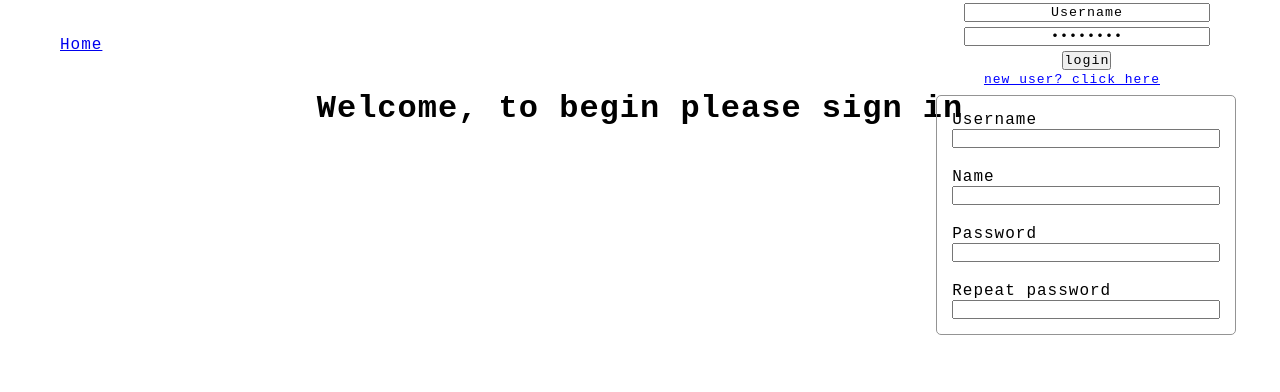
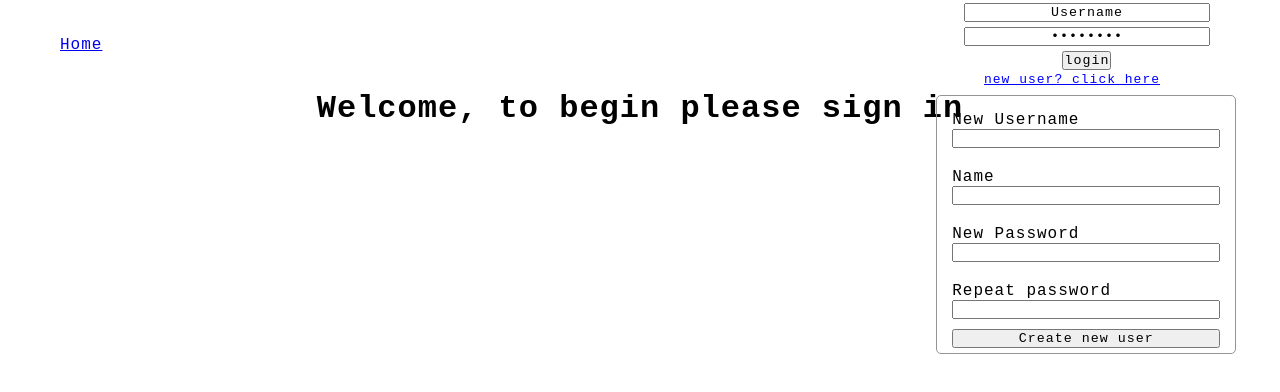
Before and after one commit to flportilla/todo-app, a React (Create React App) app: page / in a window 1280 px wide. Both pictures are taken after a click on the button "new user? click here". Shown: the top 392 px of the page. Built offline with nearby package versions, Linux system fonts and the light colour scheme.

Commit message:
Change logged info into it's own component

```diff
--- a/src/App.js
+++ b/src/App.js
@@ -8,7 +8,7 @@ import loginService from './services/login'
 import './style/header.css'
 import Notification from './components/Notification';
 import Welcome from './components/Welcome';
-import NewUser from './components/NewUser';
+import LoggedInfo from './components/LoggedInfo';
 
 function App() {
   const [searchValue, setSearchValue] = useState('')
@@ -169,14 +169,13 @@ function App() {
               password={password}
               setPassword={setPassword}
               handleLogin={handleLogin} />
-            : <>
-              <div className='logged_info'
-              >
-                <span>Welcome</span>
-                <span>{user.name}</span>
-                <button onClick={handleLogOut}>Logout</button>
-                <span >---</span>
-              </div>
+            :
+            <>
+              <LoggedInfo
+                userName={user.name}
+                handleLogOut={handleLogOut}
+              />
+
             </>
         }
       </div>
--- /dev/null
+++ b/src/components/LoggedInfo.js
@@ -0,0 +1,18 @@
+import React from 'react'
+import "../style/login.css"
+
+const LoggedInfo = ({ userName, handleLogOut }) => {
+  return (
+    <>
+      <div className='logged_info'
+      >
+        <span>Welcome</span>
+        <span>{userName}</span>
+        <button onClick={handleLogOut}>Logout</button>
+        <span >---</span>
+      </div>
+    </>
+  )
+}
+
+export default LoggedInfo
--- a/src/components/Login.js
+++ b/src/components/Login.js
@@ -38,7 +38,8 @@ const Login = ({ handleLogin, username, password, setUsername, setPassword }) =>
           type='button'
           className='display_newUser_form'
           onClick={handleDisplayForm}
-        >new user? click here</button>
+        >
+          new user? click here</button>
         <NewUser isDisplayed={isDisplayed} />
       </div>
     </div>
--- a/src/components/NewUser.js
+++ b/src/components/NewUser.js
@@ -6,7 +6,7 @@ const NewUser = ({ isDisplayed }) => {
     <div className={isDisplayed ? 'new_user_form_container' : 'new_user_form_container hide'}>
       <form className='new_user_form'>
         <label htmlFor='username'>
-          Username
+          New Username
         </label>
         <input
           name='username'
@@ -26,7 +26,7 @@ const NewUser = ({ isDisplayed }) => {
           required
         />
         <label htmlFor='password'>
-          Password
+          New Password
         </label>
         <input
           name='password'
@@ -40,11 +40,14 @@ const NewUser = ({ isDisplayed }) => {
         </label>
         <input
           name='password'
-          id='password'
           type={'password'}
           minLength={5}
           required
         />
+        <button
+          type='submit'>
+          Create new user
+        </button>
       </form>
     </div>
   )
```
